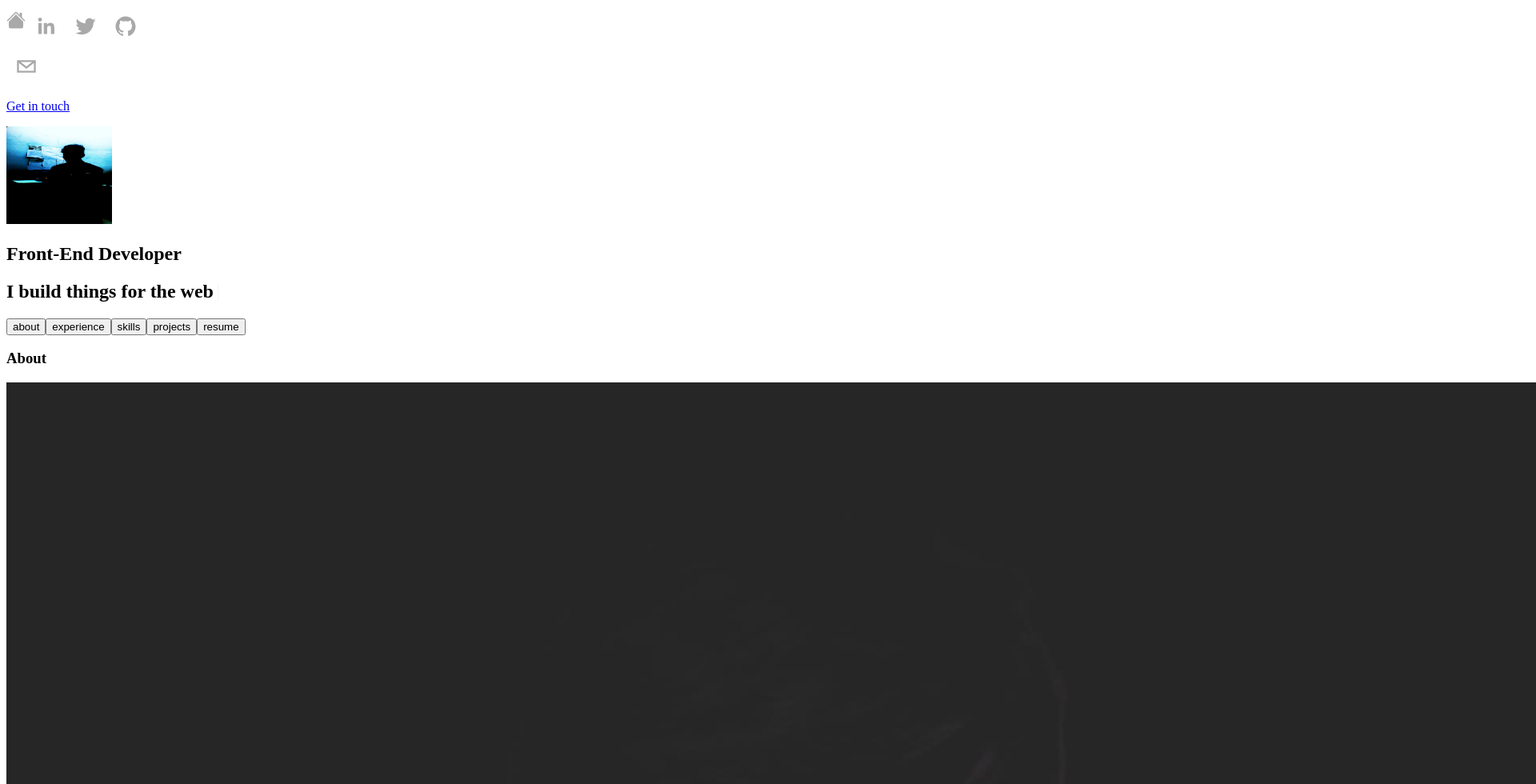
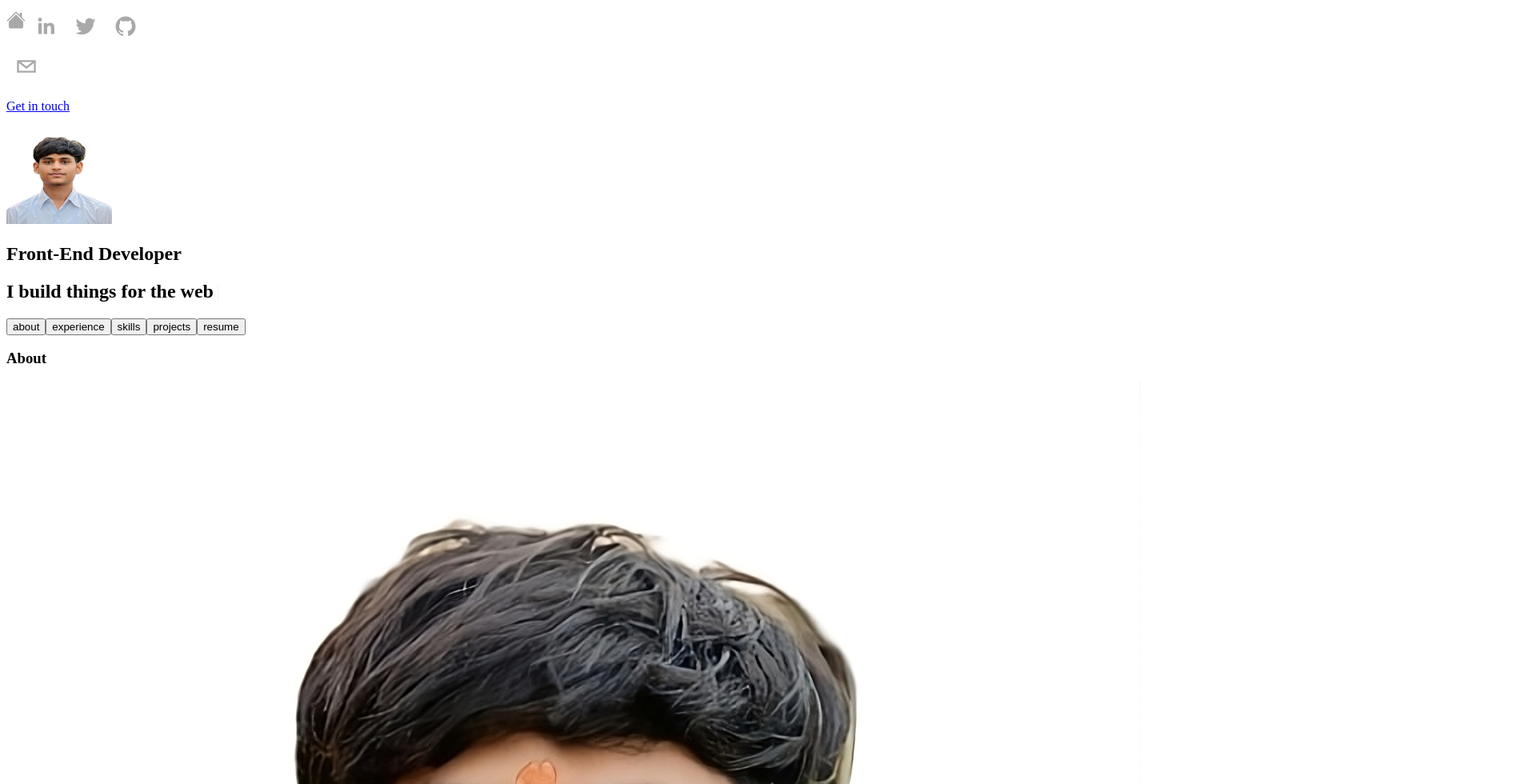
Before and after one commit to anilkrrana/anil-latest-portfolio, a Next.js app: page / in a window 1280 px wide. Shown: the top 980 px of the page at 80% size, 1920 px wide, since content can reach past the window. Built offline with nearby package versions, Linux system fonts and the light colour scheme.

Commit message:
Resume updated

```diff
--- a/components/About.tsx
+++ b/components/About.tsx
@@ -38,7 +38,7 @@
         viewport={{
           once: true,
         }}
-        src="/linkedin.jpg"
+        src="/profile pic.jpeg"
         className="-mb-32 md:mb-0 md:ml-16 flex-shrink-0 w-40 h-40 rounded-xl object-cover md:rounded-lg md:w-64 md:h-96 xl:w-[350px] xl:h-[450px]"
       />
 
--- a/components/Hero.tsx
+++ b/components/Hero.tsx
@@ -25,7 +25,7 @@
 
       <Image
         className="relative w-aut0 h-auto rounded-full mx-auto object-cover"
-        src="/mypic.jpg"
+        src="/profile pic.jpeg"
         alt=""
         width={132}
         height={122}
@@ -61,7 +61,7 @@
               projects
             </button>
           </Link>
-          <Link href="https://drive.google.com/file/d/1myTFvpr0hjdU8MXcpJcBPylhy1dkLl8J/view?usp=sharing">
+          <Link href="https://drive.google.com/file/d/1P090obrdOS-5NNFzHZte0xR6N4lga79L/view?usp=sharing">
             <button className="heroButton bg-slate-500/20 backdrop-blur-sm">
               resume
             </button>
```
Also changed, not shown: public/profile pic.jpeg (added).
